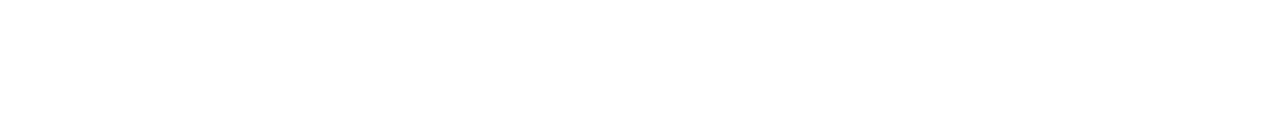
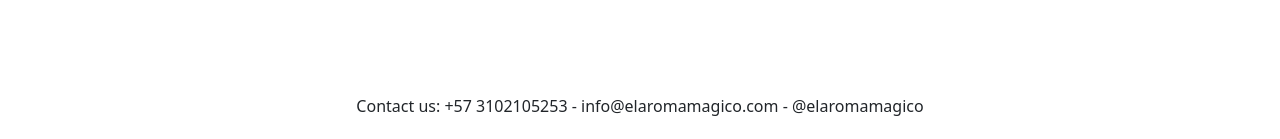
Before and after one commit to jagaleanoc12/ParcialMISW4104-Semana4, an Angular app: page / in a window 1280 px wide. Shown: the part 658-797 px from the top of the page. Built offline with nearby package versions, Linux system fonts and the light colour scheme; no server answers.

Commit message:
incluir footer

```diff
--- a/src/app/app.component.html
+++ b/src/app/app.component.html
@@ -1,4 +1,4 @@
-<div class="container d-grid gap-3">
+<div class="container d-grid gap-3 mb-5">
     <div></div>
     <div class="indie-flower-regular header text-shadow fw-bold flex-grow-1">El aroma mágico</div>
     <div class="seperator"></div>
@@ -7,3 +7,5 @@
 
     <app-listar-cafe></app-listar-cafe>
 </div>
+
+<div class="position-fixed bottom-0 start-0 text-center w-100 p-4 bg-white" [innerText]="'Contact us: +57 3102105253 - info@elaromamagico.com - @elaromamagico'"></div>
```
